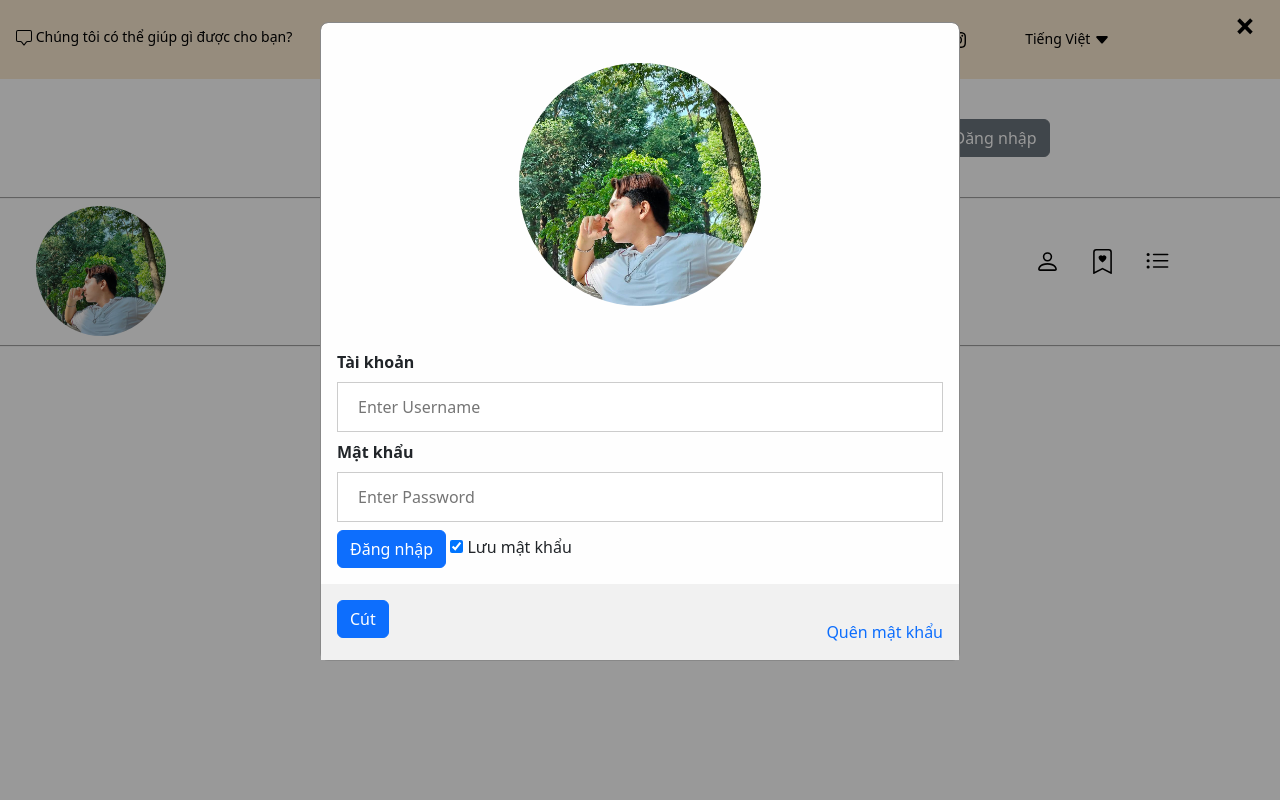
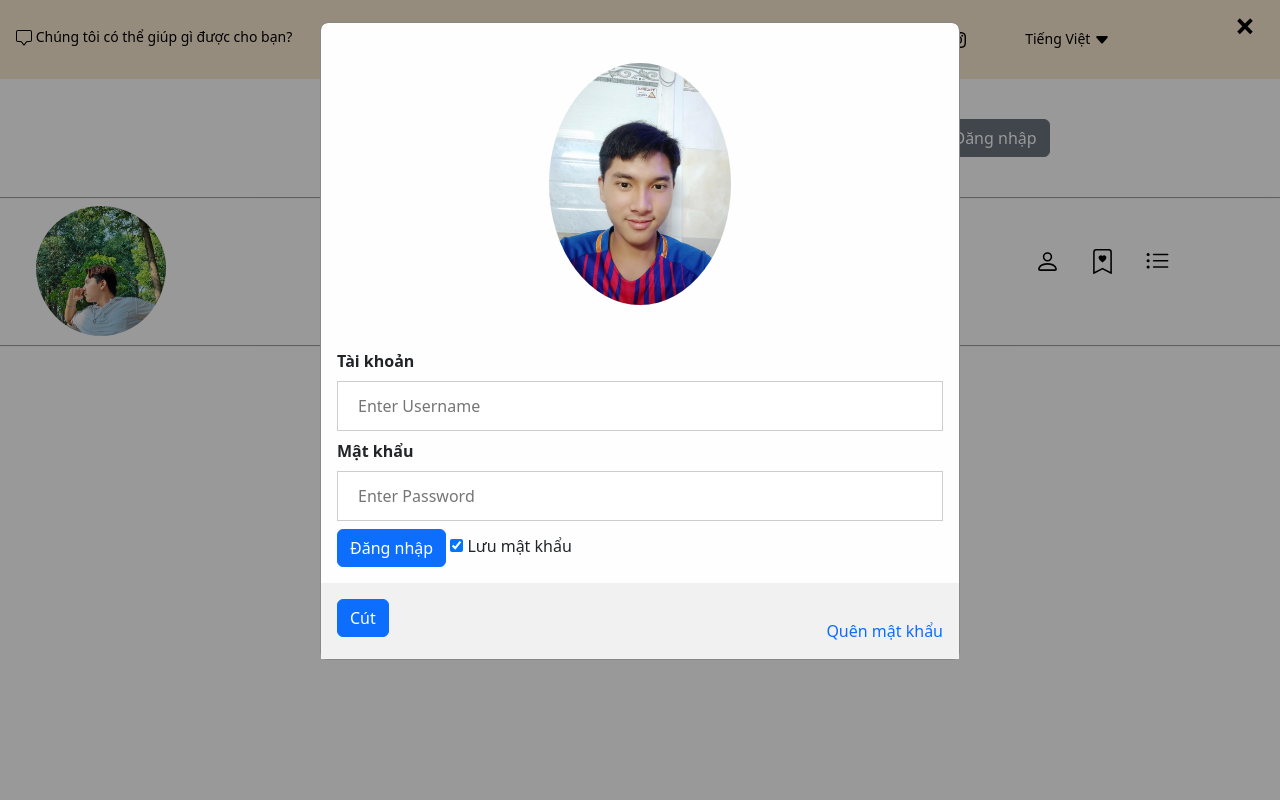
Before and after one commit to thanglaptop/ThucHanhWeb, a PHP site: page / in a window 1280 px wide, after a click on "Đăng nhập". Run offline with PHP 8.4, Linux system fonts and the light colour scheme.

Commit message:
update dang nhap

```diff
--- a/index.html
+++ b/index.html
@@ -106,7 +106,7 @@
                             <!--content-->
                                 <form class="modal-content animate" action="/img/gia_huy.jpg">
                                     <div class="container-lg">
-                                        <img src="/img/gia_huy.jpg" alt="Avatar" class="avatar">
+                                        <img src="/img/za huy tre tui.jpg" alt="Avatar" class="avatar">
                                     </div>
 
                                       <div class="container-frm">
--- a/styles/main.css
+++ b/styles/main.css
@@ -257,7 +257,7 @@ a:focus {
   }
 
   img.avatar {
-	width: 40%;
+	width: 30%;
 	border-radius: 50%;
   }
 
```
Also changed, not shown: img/za huy tre tui.jpg (added).
